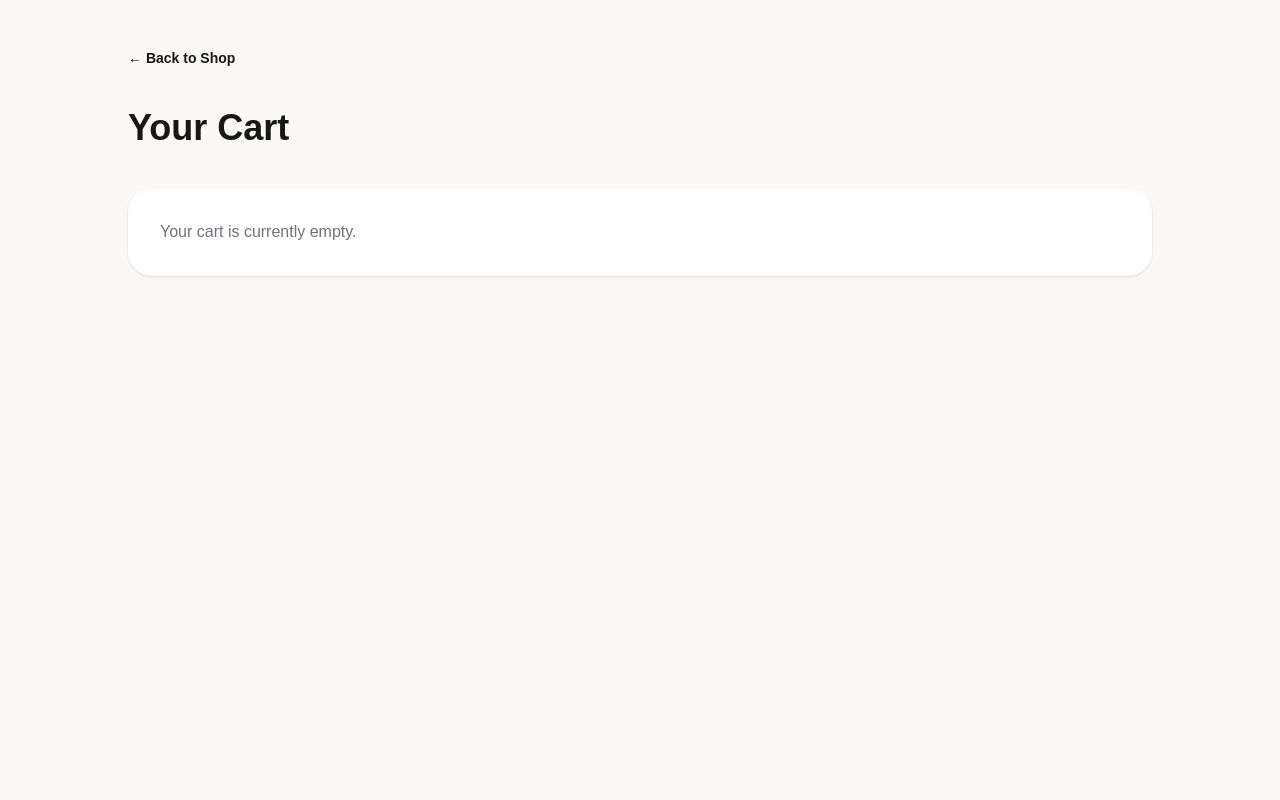
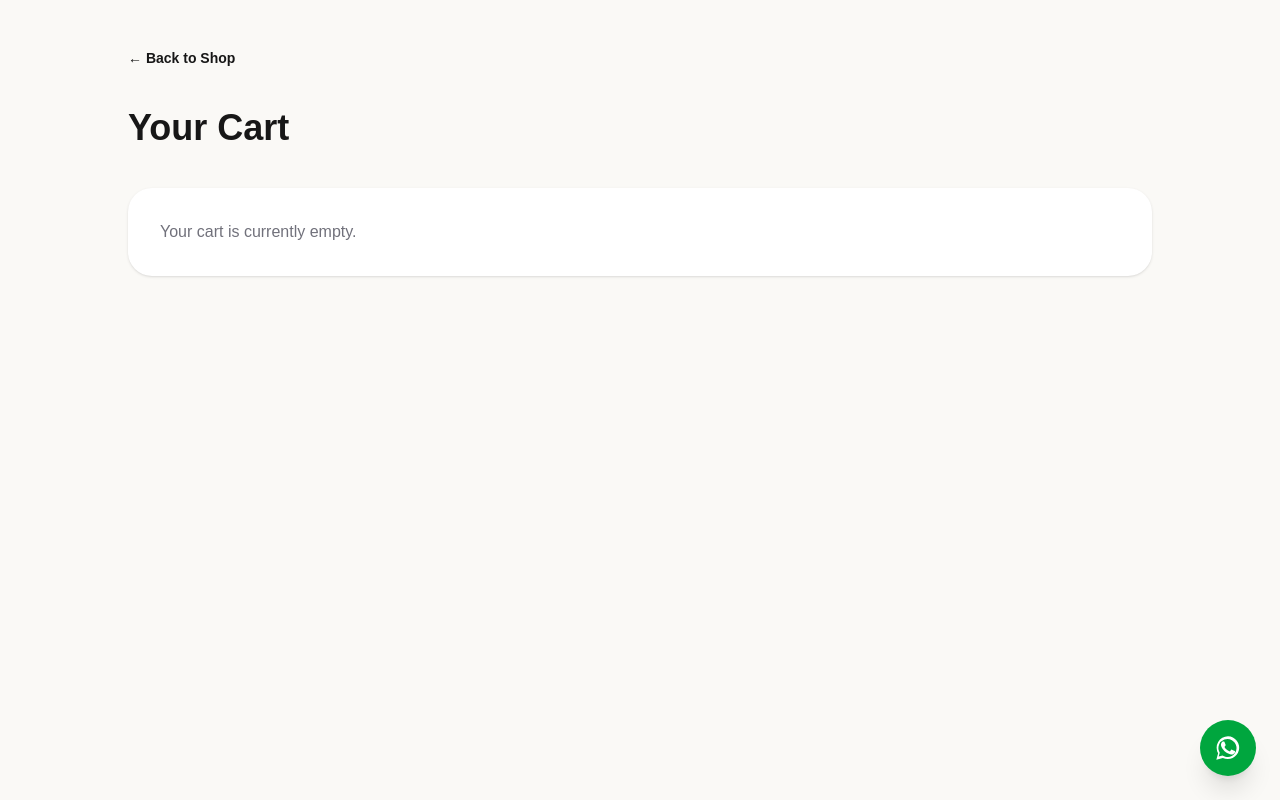
Before and after one commit to GyanPrakash05/dayal-kitchen-ware, a Next.js app: page /cart in a window 1280 px wide. Built offline with nearby package versions, Linux system fonts and the light colour scheme.

Commit message:
feat: add global floating WhatsApp button

```diff
--- /dev/null
+++ b/app/components/FloatingWhatsapp.tsx
@@ -0,0 +1,30 @@
+// app/components/FloatingWhatsApp.tsx
+
+export default function FloatingWhatsApp() {
+  const message =
+    "Hello Dayal Kitchen Ware 👋 I have a query about your products.";
+
+  const whatsappLink = `https://wa.me/917011872380?text=${encodeURIComponent(
+    message
+  )}`;
+
+  return (
+    <a
+      href={whatsappLink}
+      target="_blank"
+      rel="noopener noreferrer"
+      aria-label="Chat with Dayal Kitchen Ware on WhatsApp"
+      className="fixed bottom-5 right-5 z-50 flex h-14 w-14 items-center justify-center rounded-full bg-green-600 text-white shadow-xl transition hover:scale-110 hover:bg-green-700 sm:bottom-6 sm:right-6"
+    >
+      <svg
+        xmlns="http://www.w3.org/2000/svg"
+        viewBox="0 0 24 24"
+        fill="currentColor"
+        className="h-7 w-7"
+      >
+        <path d="M17.472 14.382c-.297-.149-1.758-.867-2.03-.967-.273-.099-.471-.148-.67.15-.197.297-.767.966-.94 1.164-.173.198-.347.223-.644.074-.297-.149-1.255-.463-2.39-1.475-.883-.788-1.48-1.761-1.653-2.059-.173-.297-.018-.458.13-.606.134-.133.298-.347.446-.52.149-.174.198-.298.248-.497.099-.198.05-.372-.025-.521-.075-.149-.669-1.611-.916-2.206-.242-.579-.487-.5-.67-.51-.173-.008-.372 0-.57 0-.198 0-.52.075-.792.372-.273.297-1.04 1.016-1.04 2.479 0 1.462 1.065 2.875 1.213 3.074.149.198 2.095 3.2 5.077 4.487.71.306 1.263.489 1.694.626.712.227 1.36.195 1.872.118.571-.085 1.758-.719 2.006-1.413.248-.694.248-1.289.173-1.413-.074-.124-.272-.198-.57-.347z" />
+        <path d="M12.004 2a9.75 9.75 0 0 0-8.48 14.56L2 22l5.59-1.467A9.75 9.75 0 1 0 12.004 2zm0 17.8c-1.53 0-3.03-.41-4.34-1.19l-.31-.18-3.32.87.89-3.23-.2-.33A7.75 7.75 0 1 1 12.004 19.8z" />
+      </svg>
+    </a>
+  );
+}
--- a/app/context/CartContext.tsx
+++ b/app/context/CartContext.tsx
@@ -1,6 +1,7 @@
 "use client";
 
 import { createContext, useContext, useState } from "react";
+
 
 type Product = {
   name: string;
--- a/app/layout.tsx
+++ b/app/layout.tsx
@@ -2,6 +2,7 @@ import type { Metadata } from "next";
 import { Geist, Geist_Mono } from "next/font/google";
 import "./globals.css";
 import { CartProvider } from "./context/CartContext";
+import FloatingWhatsApp from "./components/FloatingWhatsapp";
 
 const geistSans = Geist({
   variable: "--font-geist-sans",
@@ -18,7 +19,11 @@ export const metadata: Metadata = {
   description: "Quality kitchenware for every home",
 };
 
-export default function RootLayout({ children }: LayoutProps<"/">) {
+export default function RootLayout({
+  children,
+}: Readonly<{
+  children: React.ReactNode;
+}>) {
   return (
     <html
       lang="en"
@@ -27,6 +32,7 @@ export default function RootLayout({ children }: LayoutProps<"/">) {
       <body className="min-h-full flex flex-col">
         <CartProvider>
           {children}
+          <FloatingWhatsApp />
         </CartProvider>
       </body>
     </html>
```
